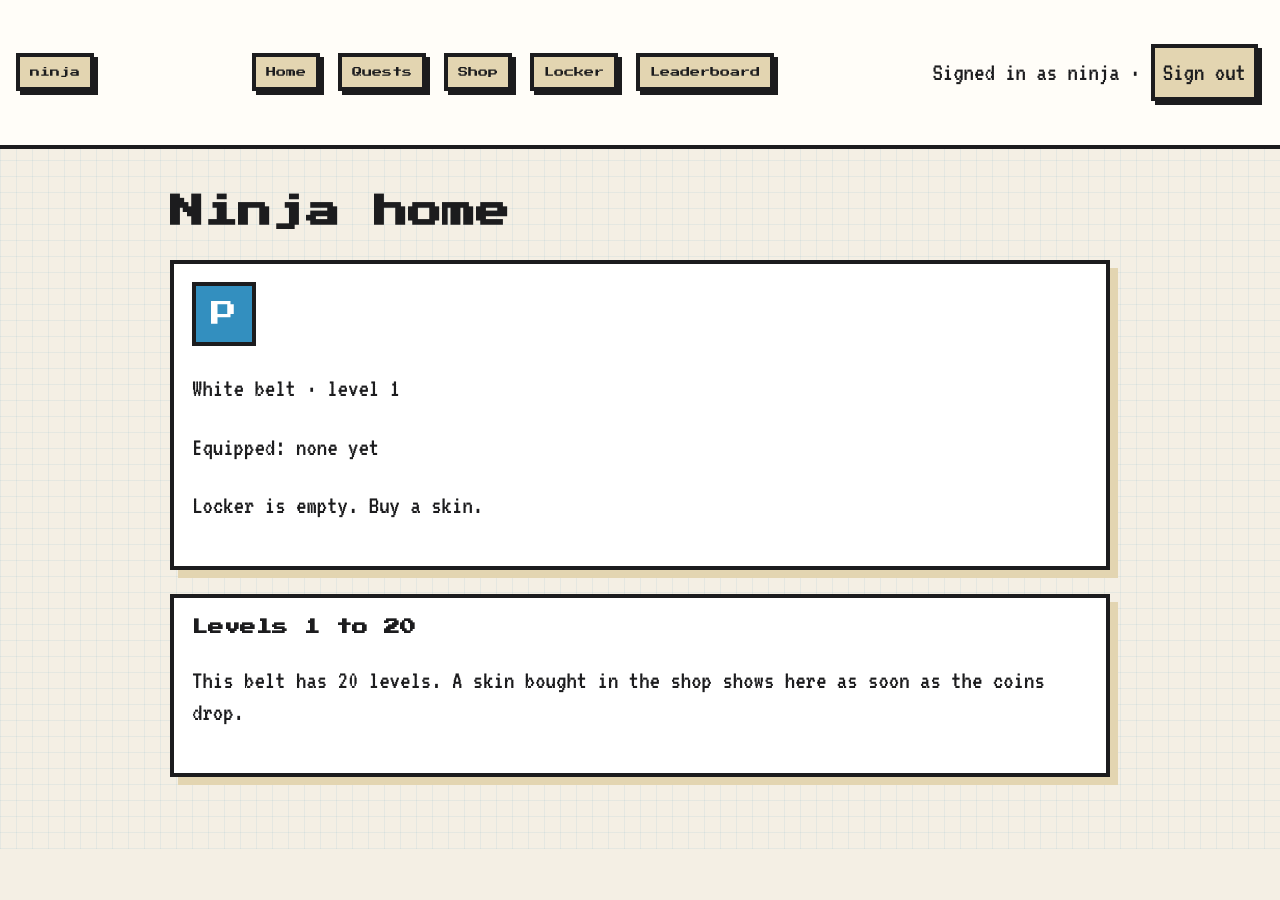
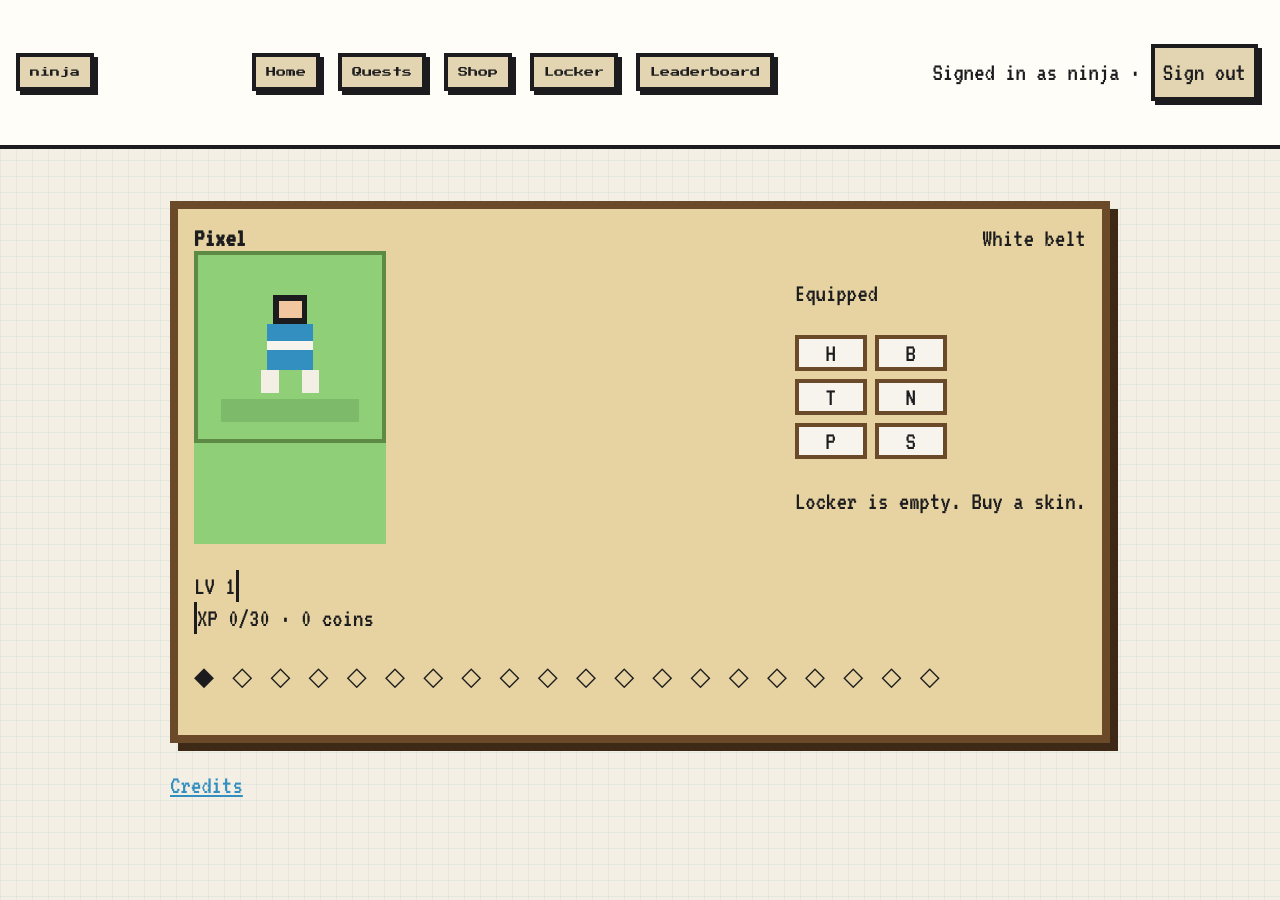
Before and after one commit to giomagracia-creator/cn-blockdojo, a Next.js app in the folder apps/web/: page /ninja in a window 1280 px wide. Before the commit the page ends 849 px from the top, so only its background shows below. Built offline with nearby package versions, Linux system fonts and the light colour scheme.

Commit message:
Replace the P square with an original pixel Ninja card.

```diff
--- a/apps/web/app/globals.css
+++ b/apps/web/app/globals.css
@@ -129,7 +129,13 @@ a.card.stop { background: var(--ink); color: var(--beige); }
 .hud { display: flex; flex-wrap: wrap; gap: 10px; width: 100%; align-items: center; }
 .bar { width: 120px; height: 12px; border: 3px solid var(--ink); background: white; }
 .bar i { display: block; height: 100%; background: var(--code); }
-.avatar { width: 64px; height: 64px; background: var(--code); color: white; display: grid; place-items: center; border: 4px solid var(--ink); font-family: "Press Start 2P", Arial, sans-serif; }
+.pixel { width: 192px; height: 192px; image-rendering: pixelated; background: #8ecf78; border: 4px solid #5d8a45; }
+.frame { background: #e7d3a1; border: 8px solid #6b4a2a; box-shadow: 8px 8px 0 #3d2916; padding: 16px; margin-top: 24px; }
+.frame header, .frame-body { display: flex; justify-content: space-between; gap: 16px; }
+.scene { background: #8ecf78; }
+.slots { display: grid; grid-template-columns: repeat(2, 72px); gap: 8px; }
+.slots span { border: 4px solid #6b4a2a; background: #f7f4ee; min-height: 36px; display: grid; place-items: center; }
+.track { letter-spacing: 0.15em; }
 .keypad { display: grid; grid-template-columns: repeat(3, 72px); gap: 8px; }
 .pin { font-family: "Press Start 2P", Arial, sans-serif; letter-spacing: 0.3em; }
 
--- a/apps/web/app/ninja/page.tsx
+++ b/apps/web/app/ninja/page.tsx
@@ -1,22 +1,41 @@
 "use client";
 
+import Link from "next/link";
 import { useGame } from "../game";
+import { PixelNinja } from "./pixel";
+
+const slots = ["Hat", "Badge", "Title", "Name tag", "Pet", "Skin"];
 
 export default function NinjaHome() {
   const { profile, equipped, owned } = useGame();
+  const belt = profile?.belt ?? "White";
+  const level = profile?.level ?? 1;
+  const xp = profile?.xp_in_level ?? 0;
   return (
     <main>
-      <h1>{profile?.first_name ?? "Ninja home"}</h1>
-      <section className="card">
-        <div className="avatar">{equipped ? equipped.slice(0, 1) : "P"}</div>
-        <p>{profile?.belt ?? "White"} belt · level {profile?.level ?? 1}</p>
-        <p>Equipped: {equipped || "none yet"}</p>
-        <p>{owned.length ? owned.join(", ") : "Locker is empty. Buy a skin."}</p>
+      <section className="frame">
+        <header>
+          <strong>{profile?.first_name ?? "Pixel"}</strong>
+          <span>{belt} belt</span>
+        </header>
+        <div className="frame-body">
+          <div className="scene">
+            <PixelNinja belt={belt} equipped={equipped} />
+          </div>
+          <div>
+            <p>Equipped</p>
+            <div className="slots">
+              {slots.map((slot) => (
+                <span key={slot} title={slot === "Skin" && equipped ? equipped : `${slot} is empty`}>{slot === "Skin" && equipped ? equipped.slice(0, 4) : slot.slice(0, 1)}</span>
+              ))}
+            </div>
+            <p>{owned.length ? owned.join(", ") : "Locker is empty. Buy a skin."}</p>
+          </div>
+        </div>
+        <p>LV {level} <span className="bar"><i style={{ width: `${Math.min(100, (xp / 30) * 100)}%` }} /></span> XP {xp}/30 · {profile?.coins ?? 0} coins</p>
+        <p className="track">{Array.from({ length: 20 }, (_, index) => index < level ? "◆" : "◇").join(" ")}</p>
       </section>
-      <section className="card">
-        <h2>Levels 1 to 20</h2>
-        <p>This belt has 20 levels. A skin bought in the shop shows here as soon as the coins drop.</p>
-      </section>
+      <p><Link href="/credits">Credits</Link></p>
     </main>
   );
 }
--- /dev/null
+++ b/apps/web/app/ninja/pixel.tsx
@@ -0,0 +1,43 @@
+"use client";
+
+import { useEffect, useRef } from "react";
+
+const skin = {
+  base: ["#f2c7a0", "#1c1c1e", "#338fbf", "#f4efe4"],
+  blue: ["#f2c7a0", "#1c1c1e", "#338fbf", "#9fd0ea"],
+  snack: ["#f2c7a0", "#5a3a1a", "#c47a3a", "#e3d5b1"],
+};
+
+export function PixelNinja({ belt, equipped }: { belt: string; equipped: string }) {
+  const canvas = useRef<HTMLCanvasElement>(null);
+
+  useEffect(() => {
+    const ctx = canvas.current?.getContext("2d");
+    if (!ctx || !canvas.current) return;
+    const palette = equipped.toLowerCase().includes("blue") ? skin.blue : equipped.toLowerCase().includes("snack") ? skin.snack : skin.base;
+    const sash = belt.toLowerCase().includes("yellow") ? "#e3b341" : belt.toLowerCase().includes("orange") ? "#e07a2f" : "#f7f4ee";
+    let frame = 0;
+    const draw = () => {
+      ctx.imageSmoothingEnabled = false;
+      ctx.clearRect(0, 0, 64, 64);
+      ctx.fillStyle = "#7dba6a";
+      ctx.fillRect(8, 50, 48, 8);
+      ctx.fillStyle = palette[1];
+      ctx.fillRect(26, 14 + (frame ? 1 : 0), 12, 10);
+      ctx.fillStyle = palette[0];
+      ctx.fillRect(28, 16 + (frame ? 1 : 0), 8, 6);
+      ctx.fillStyle = palette[2];
+      ctx.fillRect(24, 24 + (frame ? 1 : 0), 16, 16);
+      ctx.fillStyle = sash;
+      ctx.fillRect(24, 30 + (frame ? 1 : 0), 16, 3);
+      ctx.fillStyle = palette[3];
+      ctx.fillRect(22, 40, 6, 8);
+      ctx.fillRect(36, 40, 6, 8);
+    };
+    draw();
+    const timer = setInterval(() => { frame = frame ? 0 : 1; draw(); }, 500);
+    return () => clearInterval(timer);
+  }, [belt, equipped]);
+
+  return <canvas ref={canvas} width={64} height={64} className="pixel" aria-label="Pixel ninja" />;
+}
--- a/apps/web/middleware.ts
+++ b/apps/web/middleware.ts
@@ -11,7 +11,7 @@ function homeFor(role: string | undefined) {
 export function middleware(request: NextRequest) {
   const path = request.nextUrl.pathname;
   const role = request.cookies.get("bd_role")?.value;
-  const open = path === "/" || path.startsWith("/parent") || path.startsWith("/ninja/sign-in") || path.startsWith("/staff/sign-in") || path.startsWith("/tv");
+  const open = path === "/" || path.startsWith("/parent") || path.startsWith("/credits") || path.startsWith("/ninja/sign-in") || path.startsWith("/staff/sign-in") || path.startsWith("/tv");
   if (open) return NextResponse.next();
 
   const url = request.nextUrl.clone();
```
Also changed, not shown: apps/web/app/credits/page.tsx (added, +11 -0 lines).
